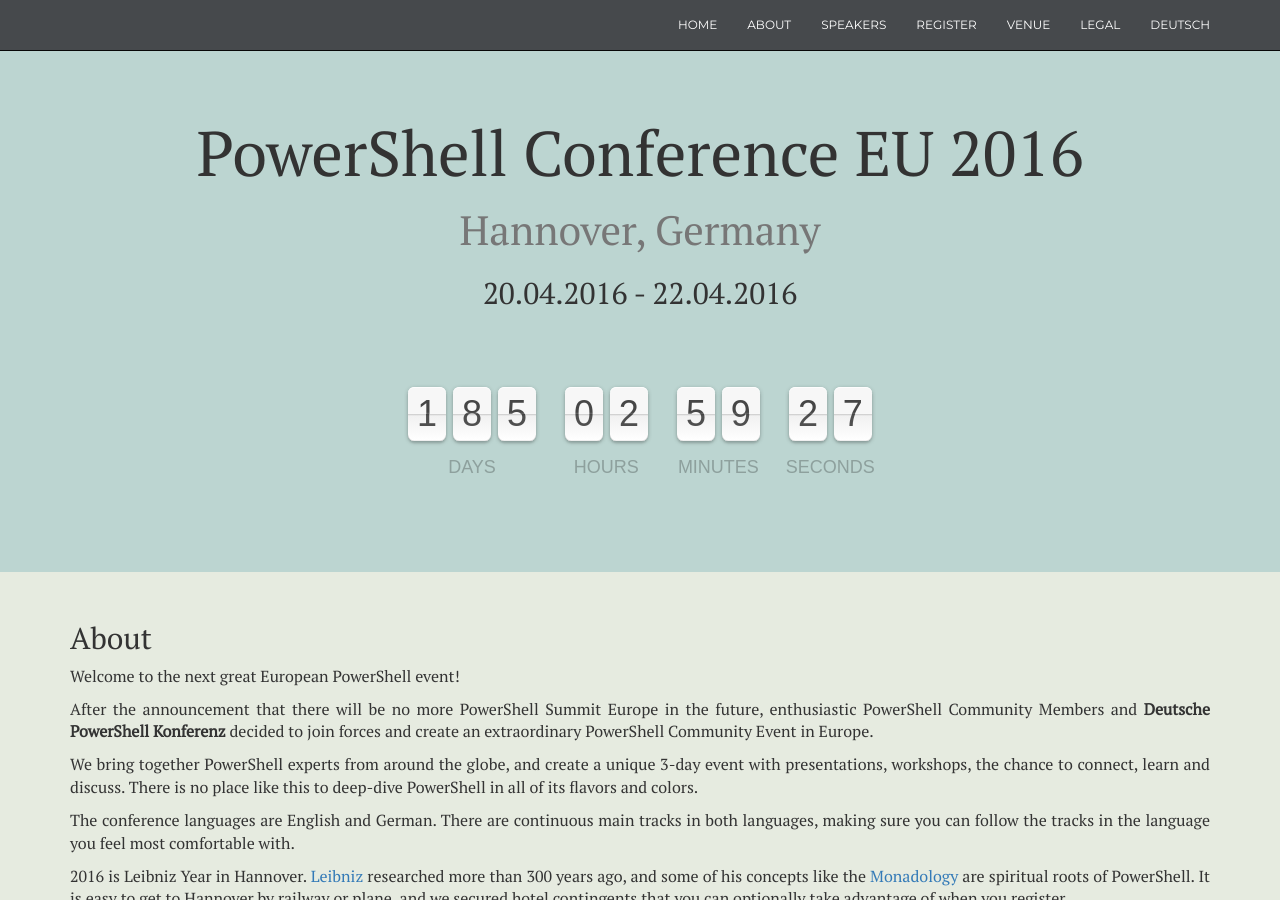
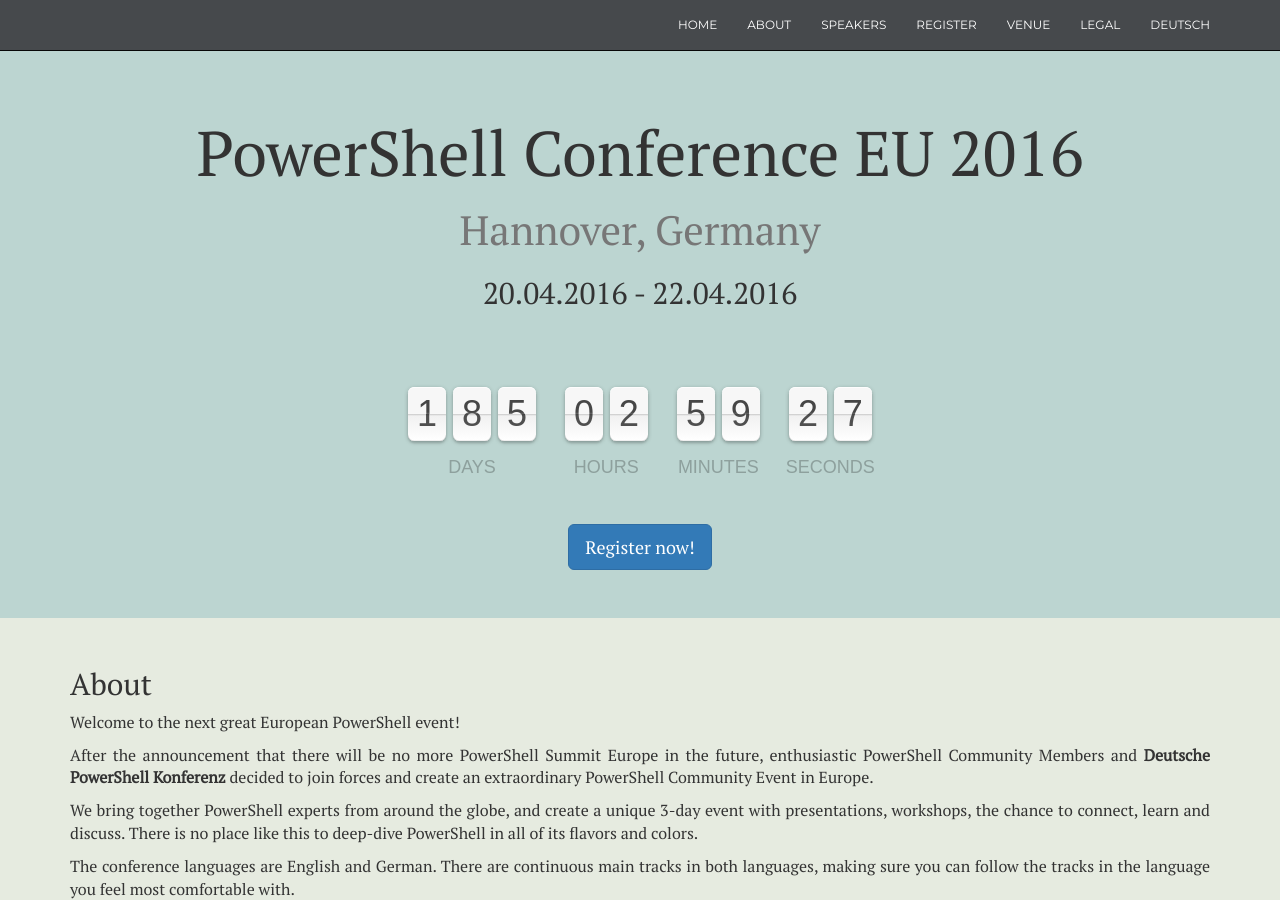
Before and after one commit to PowerShellConferenceEU/website-archive, a Jekyll site: the page built from index.html, in a window 1280 px wide and 900 px high. Built offline with Jekyll 4.4.1, drawn with Linux system fonts in a browser that asks for light colours; nearby versions of some CDN libraries; some web fonts are replaced.

Commit message:
Added register button to heading

```diff
--- a/_data/misc.yml
+++ b/_data/misc.yml
@@ -13,6 +13,7 @@
   newsletterText: "Keep up to date. Subscribe to our newsletter."
   newsletterMailText: "Enter your email address"
   subscribe: "Subscribe"
+  registerNow: "Register now!"
 de:
   map: "Karte"
   home: "Home"
@@ -28,3 +29,4 @@
   newsletterText: "Bleiben Sie auf dem Laufenden. Abonnieren Sie unseren Newsletter."
   newsletterMailText: "Geben Sie Ihre E-Mail Adresse ein"
   subscribe: "Abonnieren"
+  registerNow: "Register now!"
--- a/_includes/footer.html
+++ b/_includes/footer.html
@@ -40,7 +39,6 @@
 						<span class="input-group-addon"><i class="glyphicon glyphicon-envelope"></i></span>
 						<input type="email" name="email" placeholder="{{ site.data.contact[page.lang].emailPlaceholder }}" class="form-control" required>
 					</div>
-					<!--<div class="help-block with-errors"></div>-->
 				</div>
 
 				<!-- Message -->
@@ -52,11 +50,12 @@
 				</div>
 
 				<input type="hidden" name="_subject" value="Message from website" />
+				<input type="text" name="_gotcha" style="display:none" />
 
 				<!-- Send button -->
 				<div class="form-group">
 					<label class="control-label"></label>
-					<button type="submit" class="btn btn-primary">{{ site.data.contact[page.lang].send }} <span class="glyphicon glyphicon-send"></span></button>
+					<button type="submit" class="btn btn-default">{{ site.data.contact[page.lang].send }} <span class="glyphicon glyphicon-send"></span></button>
 				</div>
 				</form>
 			</div>
--- a/_includes/heading.html
+++ b/_includes/heading.html
@@ -20,5 +20,6 @@
       {% endif %}
       >
     </div>
+    <a class="btn btn-primary btn-lg" href="#register" role="button" data-scroll>{{ site.data.misc[page.lang].registerNow }}</a>
   </div>
 </div>
```
Also changed, not shown: other parts of _includes/footer.html (+0 -1 lines).
